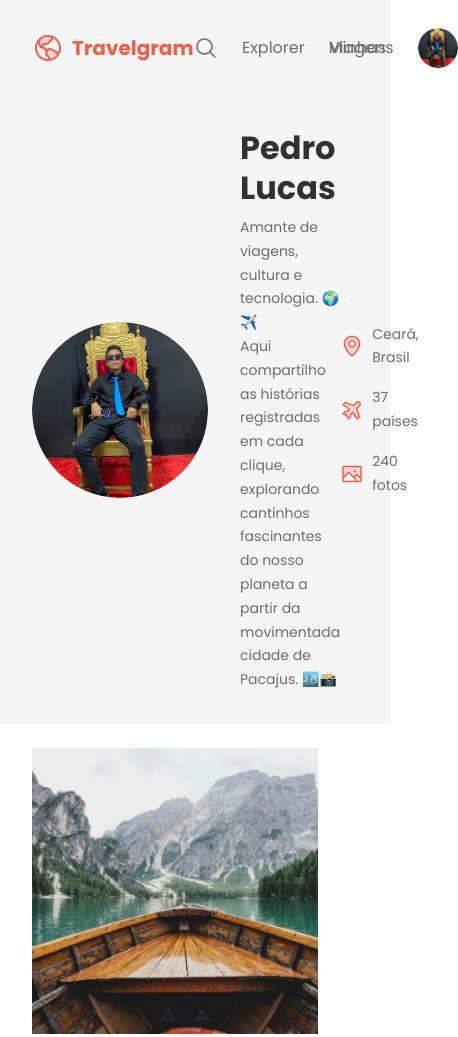
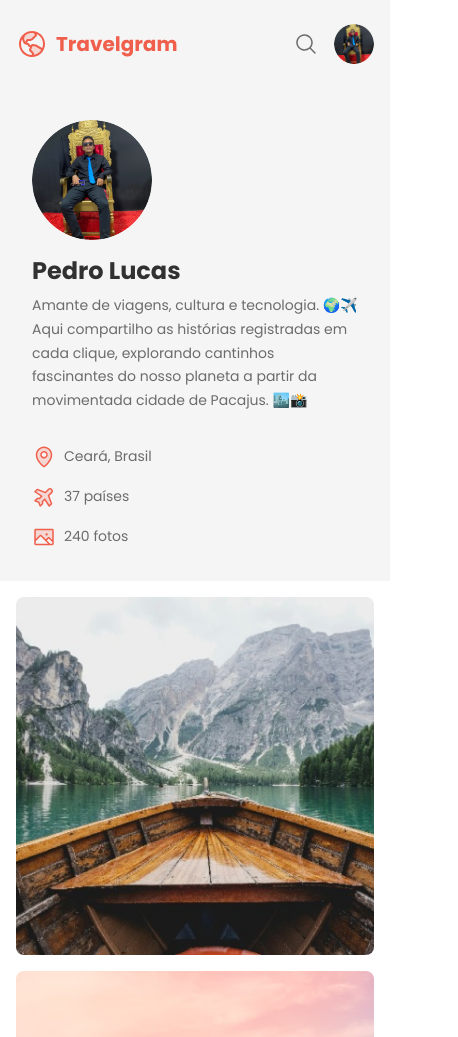
Before and after one commit to ppedrolucas/Perfil-de-Viagem, a plain HTML site: page index.html in a window 390 px wide. Shown: the top 1037 px of the page, 458 px wide, since content can reach past the window. Drawn offline with Linux system fonts and the light colour scheme.

Commit message:
projeto responsivo

```diff
--- a/styles/footer.css
+++ b/styles/footer.css
@@ -8,3 +8,18 @@ footer {
 footer span:nth-child(1) {
   margin-right: auto;
 }
+
+@media (width <= 60em) {
+  footer[class="container"] {
+    padding-block: 1rem;
+  }
+  footer {
+    gap: 1rem;
+    flex-wrap: wrap;
+    justify-content: space-between;
+  }
+  footer span:nth-child(1) {
+    width: 100%;
+    text-align: center;
+  }
+}
--- a/styles/global.css
+++ b/styles/global.css
@@ -26,6 +26,12 @@
   --text-sm: 12px/170% var(--font-family);
 }
 
+@media (width <= 60em) {
+  :root {
+    --text-lg: bold 24px/125% var(--font-family);
+  }
+}
+
 body {
   font: var(--text);
   color: var(--text-color-secondary);
@@ -45,7 +51,7 @@ a:hover {
 }
 
 .container {
-  padding-inline: 32px; /*Espaços nas laterais*/
+  padding-inline: 2rem; /*Espaços nas laterais*/
   max-width: 1280px; /*Largura máxima do container*/
   margin-inline: auto; /*Sempre deixá-lo centralizado no meio da tela*/
 }
--- a/styles/header.css
+++ b/styles/header.css
@@ -12,7 +12,7 @@ header .container {
 #profile {
   display: flex;
   align-items: center;
-  gap: 32px;
+  gap: 2rem;
 }
 
 #profile > div {
@@ -45,3 +45,20 @@ header .container {
   align-items: center;
   gap: 8px;
 }
+
+@media (width <= 60em) {
+  header .container {
+    flex-direction: column;
+    align-items: flex-start;
+  }
+  #profile {
+    flex-direction: column;
+    gap: 1rem;
+    margin-bottom: 2rem;
+    img {
+      margin-right: auto;
+      width: 120px;
+      height: 120px;
+    }
+  }
+}
--- a/styles/main.css
+++ b/styles/main.css
@@ -10,3 +10,15 @@ main img {
   height: 286px;
   object-fit: cover;
 }
+@media (width <= 60em) {
+  main[class="container"] {
+    padding: 1rem;
+    gap: 1rem;
+
+    img {
+      width: 100%;
+      height: auto;
+      border-radius: 0.5rem;
+    }
+  }
+}
--- a/styles/nav.css
+++ b/styles/nav.css
@@ -24,3 +24,22 @@ nav ul li:last-child img {
   object-fit: cover;
   border-radius: 50%;
 }
+
+@media (width <= 60em) {
+  nav {
+    padding-block: 1rem;
+
+    ul {
+      gap: 1rem;
+    }
+  }
+  nav[class="container"] {
+    padding-inline: 1rem;
+  }
+  #primary-menu {
+    & li:nth-child(2),
+    li:nth-child(3) {
+      display: none;
+    }
+  }
+}
```
